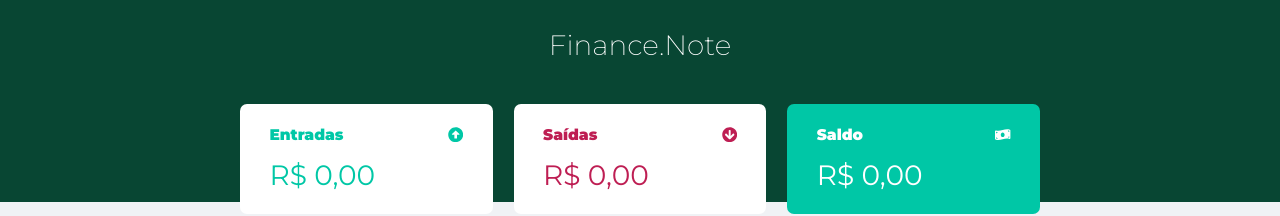
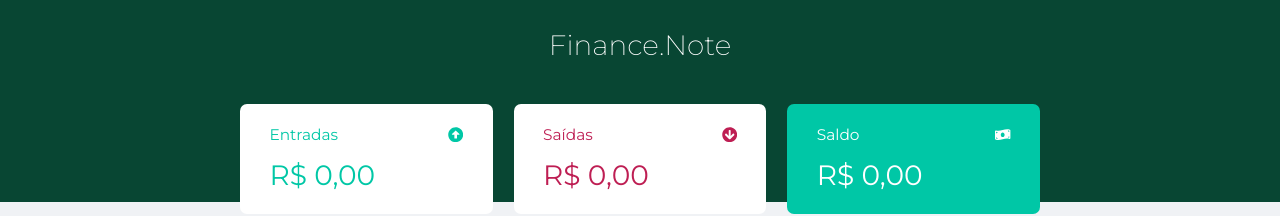
Before and after one commit to Edfrancys/maratona-dev, a Next.js app: page / in a window 1280 px wide. Shown: the top 216 px of the page. Built offline with nearby package versions, Linux system fonts and the light colour scheme; no server answers; the database is empty; sample sign-in values are in the browser's storage.

Commit message:
update style Modal

```diff
--- a/components/Form/FormNovaTranzaction.tsx
+++ b/components/Form/FormNovaTranzaction.tsx
@@ -14,6 +14,7 @@
     margin-top: 0;
     margin-bottom: 25px;
     color: #00804a;
+    font-weight: 700;
 `
 
 const FormGroup = styled.div`
--- a/components/Transaction.tsx
+++ b/components/Transaction.tsx
@@ -23,6 +23,7 @@
 const Theader = styled.tr`
     background: ${props => props.theme.background.white};
     text-align: left;
+    font-weight: 400;
 `
 const Description = styled.td`
     color: ${props => props.theme.background.dark};
--- a/pages/_app.tsx
+++ b/pages/_app.tsx
@@ -4,7 +4,7 @@
 
 const GlobalStyle = createGlobalStyle`
 
-    @import url('https://fonts.googleapis.com/css2?family=Montserrat:ital,wght@0,200;0,400;0,600;0,900;1,200;1,400;1,600;1,900&display=swap');
+    @import url('https://fonts.googleapis.com/css2?family=Montserrat:ital,wght@0,200;0,400;0,600;0,800;0,900;1,200;1,400;1,600;1,800;1,900&display=swap');
 
     * {
         margin: 0;
@@ -19,6 +19,10 @@
     body {
         background: #f0f2f5;
         font-family: 'Montserrat', sans-serif;
+    }
+
+    span {
+        font-weight: 400;
     }
 
     .container{
```
